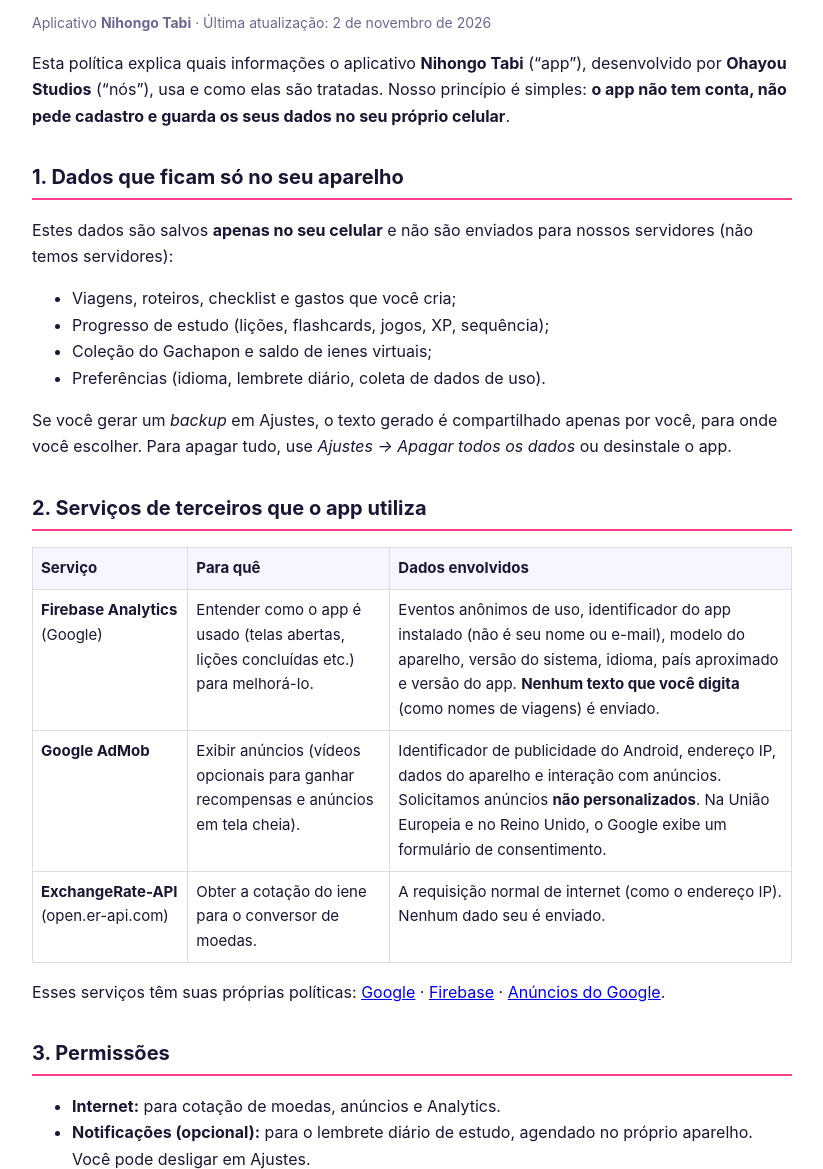
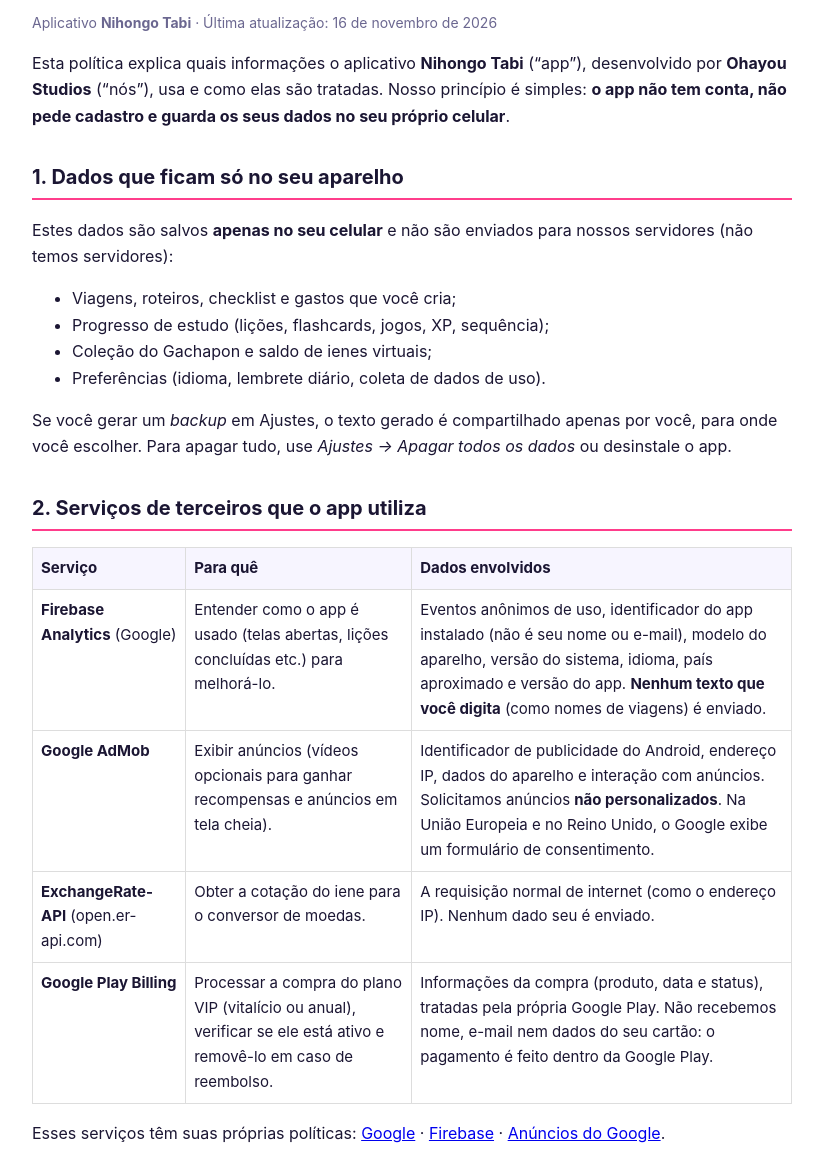
Before and after one commit to gabriel005/yenplanner-privacy, a plain HTML site: page privacy-policy.html in a window 1280 px wide. Shown: the part 123-1292 px from the top of the page, without its empty margins (228-1051 px from the left). Drawn offline with Linux system fonts and the light colour scheme.

Commit message:
Politica de privacidade: compra do VIP pelo Google Play Billing

```diff
--- a/privacy-policy.html
+++ b/privacy-policy.html
@@ -18,7 +18,7 @@
 <!-- ================= PORTUGUÊS ================= -->
 <section id="pt">
 <h1>Política de Privacidade</h1>
-<p class="muted">Aplicativo <strong>Nihongo Tabi</strong> · Última atualização: 2 de novembro de 2026</p>
+<p class="muted">Aplicativo <strong>Nihongo Tabi</strong> · Última atualização: 16 de novembro de 2026</p>
 
 <p>Esta política explica quais informações o aplicativo <strong>Nihongo Tabi</strong> (“app”), desenvolvido por <strong>Ohayou Studios</strong> (“nós”), usa e como elas são tratadas. Nosso princípio é simples: <strong>o app não tem conta, não pede cadastro e guarda os seus dados no seu próprio celular</strong>.</p>
 
@@ -38,6 +38,7 @@
 <tr><td><strong>Firebase Analytics</strong> (Google)</td><td>Entender como o app é usado (telas abertas, lições concluídas etc.) para melhorá-lo.</td><td>Eventos anônimos de uso, identificador do app instalado (não é seu nome ou e-mail), modelo do aparelho, versão do sistema, idioma, país aproximado e versão do app. <strong>Nenhum texto que você digita</strong> (como nomes de viagens) é enviado.</td></tr>
 <tr><td><strong>Google AdMob</strong></td><td>Exibir anúncios (vídeos opcionais para ganhar recompensas e anúncios em tela cheia).</td><td>Identificador de publicidade do Android, endereço IP, dados do aparelho e interação com anúncios. Solicitamos anúncios <strong>não personalizados</strong>. Na União Europeia e no Reino Unido, o Google exibe um formulário de consentimento.</td></tr>
 <tr><td><strong>ExchangeRate-API</strong> (open.er-api.com)</td><td>Obter a cotação do iene para o conversor de moedas.</td><td>A requisição normal de internet (como o endereço IP). Nenhum dado seu é enviado.</td></tr>
+<tr><td><strong>Google Play Billing</strong></td><td>Processar a compra do plano VIP (vitalício ou anual), verificar se ele está ativo e removê-lo em caso de reembolso.</td><td>Informações da compra (produto, data e status), tratadas pela própria Google Play. Não recebemos nome, e-mail nem dados do seu cartão: o pagamento é feito dentro da Google Play.</td></tr>
 </table>
 <p>Esses serviços têm suas próprias políticas: <a href="https://policies.google.com/privacy">Google</a> · <a href="https://firebase.google.com/support/privacy">Firebase</a> · <a href="https://policies.google.com/technologies/ads">Anúncios do Google</a>.</p>
 
@@ -75,7 +76,7 @@
 <!-- ================= ENGLISH ================= -->
 <section id="en">
 <h1>Privacy Policy</h1>
-<p class="muted">App <strong>Nihongo Tabi</strong> · Last updated: November 2, 2026</p>
+<p class="muted">App <strong>Nihongo Tabi</strong> · Last updated: November 16, 2026</p>
 
 <p>This policy explains what information the <strong>Nihongo Tabi</strong> app (“the app”), developed by <strong>Ohayou Studios</strong> (“we”), uses and how it is handled. Our principle is simple: <strong>the app has no accounts, asks for no sign-up, and keeps your data on your own phone</strong>.</p>
 
@@ -95,6 +96,7 @@
 <tr><td><strong>Firebase Analytics</strong> (Google)</td><td>Understand how the app is used (screens opened, lessons completed, etc.) to improve it.</td><td>Anonymous usage events, an app-instance identifier (not your name or email), device model, OS version, language, approximate country and app version. <strong>No text you type</strong> (such as trip names) is sent.</td></tr>
 <tr><td><strong>Google AdMob</strong></td><td>Show ads (optional rewarded videos and full-screen ads).</td><td>Android advertising ID, IP address, device data and ad interactions. We request <strong>non-personalized</strong> ads. In the European Union and the UK, Google shows a consent form.</td></tr>
 <tr><td><strong>ExchangeRate-API</strong> (open.er-api.com)</td><td>Get the yen exchange rate for the currency converter.</td><td>A standard internet request (such as your IP address). No personal data is sent.</td></tr>
+<tr><td><strong>Google Play Billing</strong></td><td>Process the purchase of the VIP plan (lifetime or yearly), check whether it is active and remove it in case of a refund.</td><td>Purchase information (product, date and status), handled by Google Play itself. We do not receive your name, email or card data: payment is handled inside Google Play.</td></tr>
 </table>
 <p>These services have their own policies: <a href="https://policies.google.com/privacy">Google</a> · <a href="https://firebase.google.com/support/privacy">Firebase</a> · <a href="https://policies.google.com/technologies/ads">Google Ads</a>.</p>
 
```
